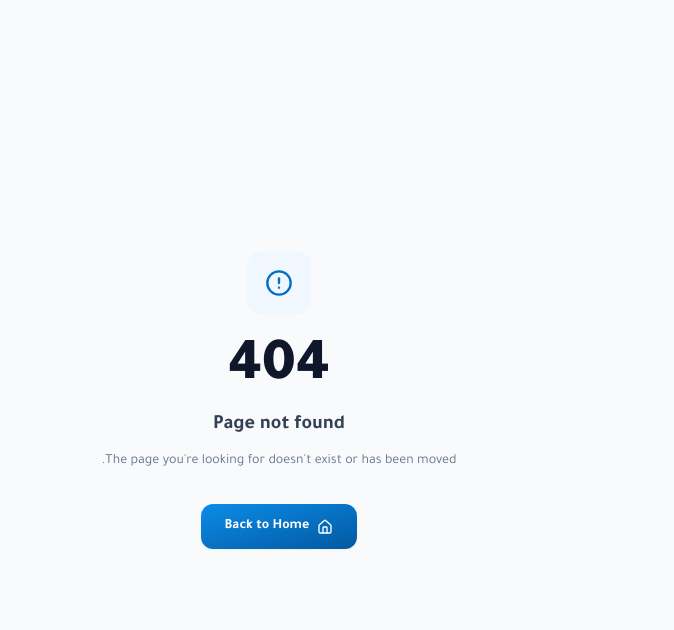
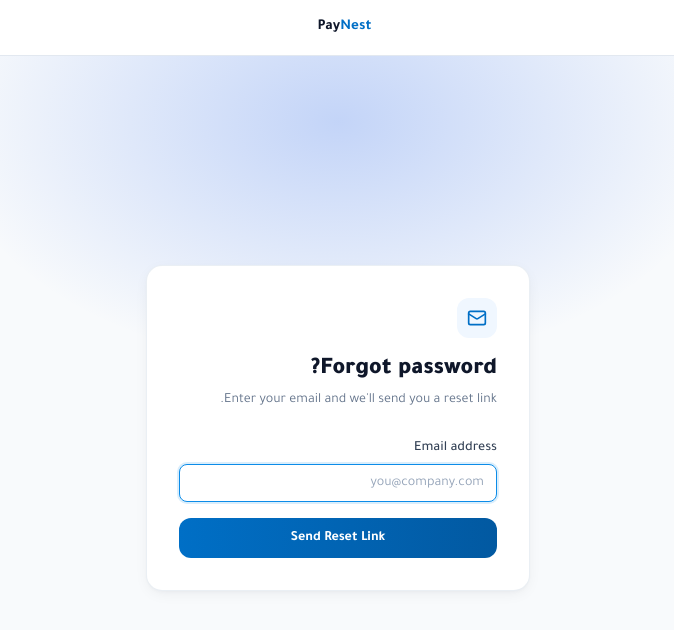
Before and after one commit to Husamalj/paynest, a Next.js app: page /forgot-password in a window 1280 px wide. Before the commit this address had no page. Shown: the top 630 px of the page, without its empty margins (430-1104 px from the left). Built offline with nearby package versions, Linux system fonts and the light colour scheme.

Commit message:
feat: add forgot-password page

```diff
--- /dev/null
+++ b/app/(auth)/forgot-password/page.tsx
@@ -0,0 +1,132 @@
+"use client";
+
+import { useState } from "react";
+import { useRouter } from "next/navigation";
+import { Mail, ArrowLeft, CheckCircle2 } from "lucide-react";
+import api from "@/lib/api";
+
+export default function ForgotPasswordPage() {
+  const router = useRouter();
+  const [email, setEmail] = useState("");
+  const [loading, setLoading] = useState(false);
+  const [submitted, setSubmitted] = useState(false);
+  const [error, setError] = useState("");
+
+  const handleSubmit = async (e: React.FormEvent) => {
+    e.preventDefault();
+    setLoading(true);
+    setError("");
+    try {
+      await api.post("/auth/forgot-password", { email });
+      setSubmitted(true);
+    } catch (err: any) {
+      setError(err.message || "Something went wrong. Please try again.");
+    } finally {
+      setLoading(false);
+    }
+  };
+
+  return (
+    <div className="relative min-h-screen flex flex-col bg-slate-50">
+      <div
+        aria-hidden
+        className="pointer-events-none absolute inset-0 overflow-hidden"
+      >
+        <div
+          className="absolute -top-32 left-1/2 -translate-x-1/2 w-[800px] h-[500px] rounded-full opacity-25"
+          style={{
+            background:
+              "radial-gradient(ellipse at center, #2563eb 0%, transparent 70%)",
+          }}
+        />
+      </div>
+
+      <header className="relative bg-white border-b border-slate-200 px-6 h-14 flex items-center justify-between">
+        <button
+          onClick={() => router.push("/portal-select")}
+          className="flex items-center gap-2 text-sm text-slate-600 hover:text-slate-900 transition-colors"
+        >
+          <ArrowLeft size={16} />
+          Back
+        </button>
+        <button
+          onClick={() => router.push("/")}
+          className="font-bold text-slate-900 text-[15px] hover:opacity-70 transition-opacity"
+        >
+          Pay<span className="text-brand-600">Nest</span>
+        </button>
+        <div className="w-16" />
+      </header>
+
+      <main className="relative flex-1 flex items-center justify-center px-4 py-12">
+        <div className="bg-white rounded-2xl shadow-elevated border border-slate-200/70 p-8 w-full max-w-sm">
+          {submitted ? (
+            <div className="text-center">
+              <div className="w-14 h-14 rounded-full bg-emerald-50 text-emerald-600 flex items-center justify-center mx-auto mb-4">
+                <CheckCircle2 size={26} />
+              </div>
+              <h2 className="text-xl font-black text-slate-900 mb-2">
+                Check your email
+              </h2>
+              <p className="text-sm text-slate-500 mb-6">
+                If an account exists for <strong>{email}</strong>, we sent a
+                reset link. Check your inbox (and spam folder).
+              </p>
+              <button
+                onClick={() => router.push("/login")}
+                className="w-full bg-gradient-to-r from-brand-600 to-brand-700 hover:from-brand-700 hover:to-brand-800 text-white font-semibold py-2.5 px-4 rounded-xl transition-all text-sm"
+              >
+                Back to Login
+              </button>
+            </div>
+          ) : (
+            <>
+              <div className="mb-7">
+                <div className="w-10 h-10 rounded-xl bg-brand-50 text-brand-600 flex items-center justify-center mb-4">
+                  <Mail size={20} />
+                </div>
+                <h2 className="text-2xl font-black text-slate-900">
+                  Forgot password?
+                </h2>
+                <p className="text-sm text-slate-500 mt-1">
+                  Enter your email and we'll send you a reset link.
+                </p>
+              </div>
+
+              {error && (
+                <div className="mb-4 p-3 bg-rose-50 border border-rose-200 text-rose-700 rounded-lg text-sm">
+                  {error}
+                </div>
+              )}
+
+              <form onSubmit={handleSubmit} className="space-y-4">
+                <div>
+                  <label className="block text-sm font-medium text-slate-700 mb-1.5">
+                    Email address
+                  </label>
+                  <input
+                    type="email"
+                    required
+                    value={email}
+                    onChange={(e) => setEmail(e.target.value)}
+                    className="form-input w-full"
+                    placeholder="you@company.com"
+                    autoFocus
+                  />
+                </div>
+                <button
+                  type="submit"
+                  disabled={loading}
+                  className="w-full bg-gradient-to-r from-brand-600 to-brand-700 hover:from-brand-700 hover:to-brand-800 text-white font-semibold py-2.5 px-4 rounded-xl transition-all text-sm disabled:opacity-60 flex items-center justify-center gap-2"
+                >
+                  {loading && <span className="spinner" />}
+                  {loading ? "Sending…" : "Send Reset Link"}
+                </button>
+              </form>
+            </>
+          )}
+        </div>
+      </main>
+    </div>
+  );
+}
```
